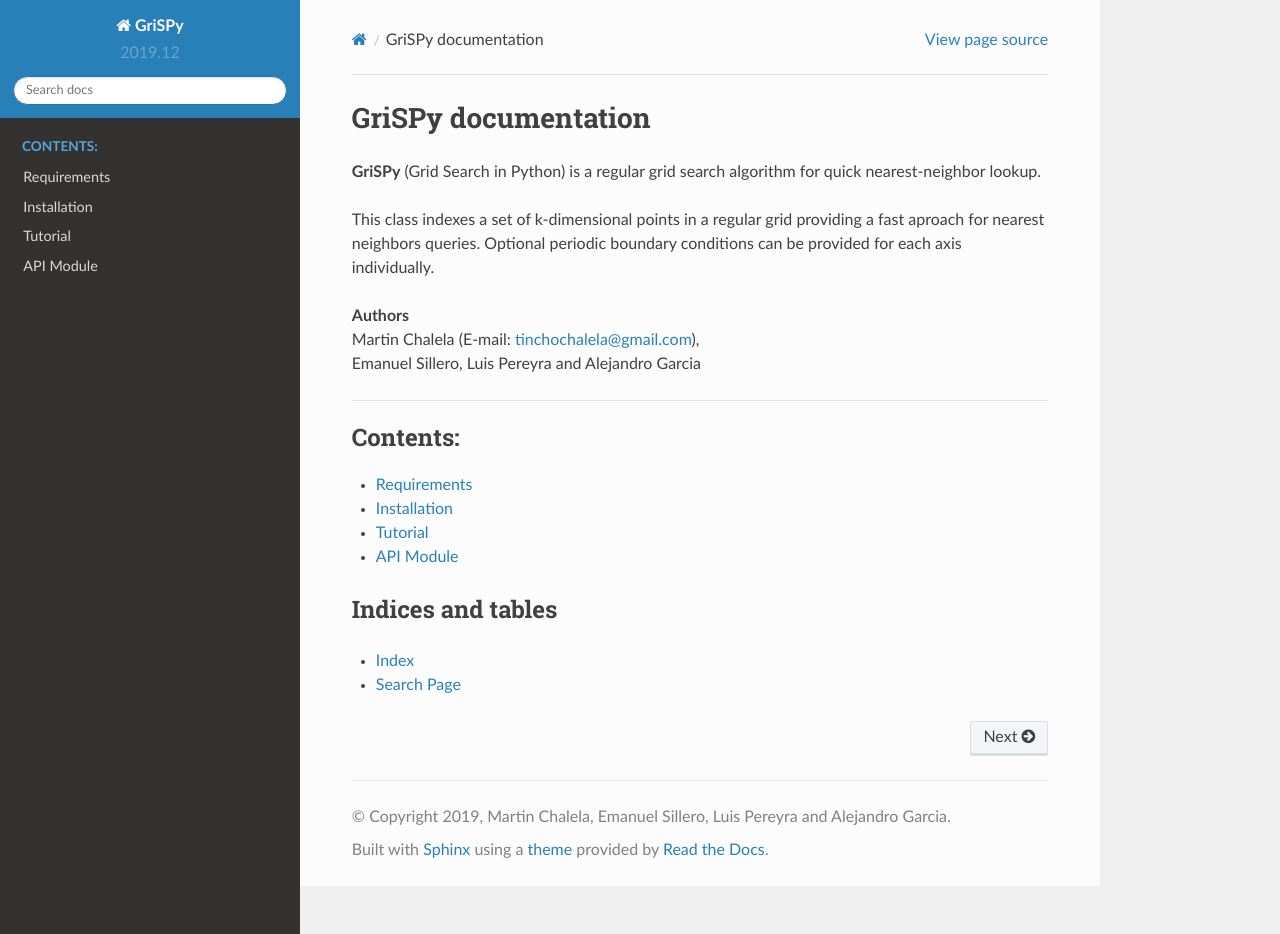
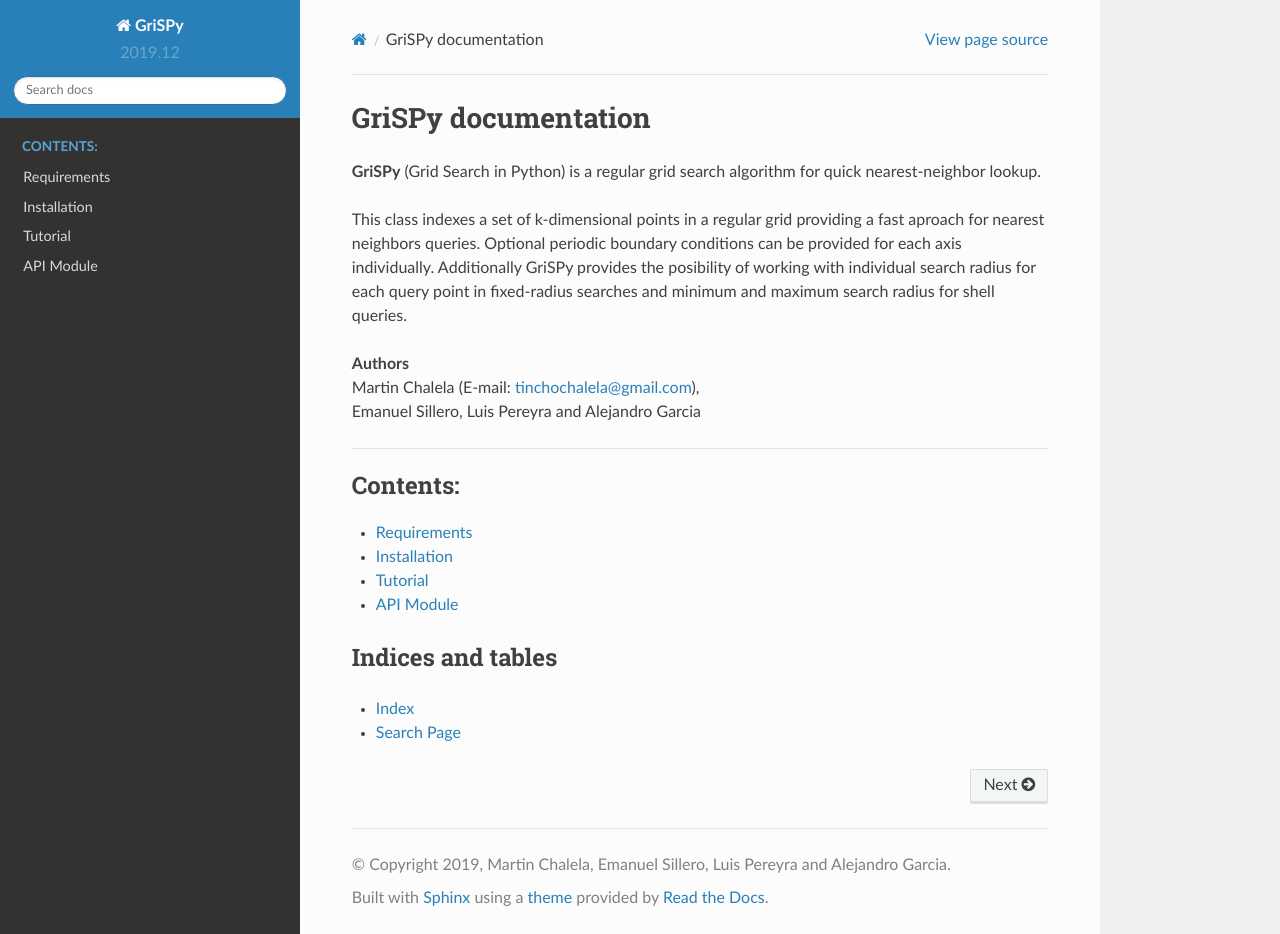
Before and after one commit to mchalela/GriSPy, a Sphinx documentation site: the page built from docs/source/index.rst, in a window 1280 px wide and 934 px high. Built offline with Sphinx 7.4.7 and the Read the Docs theme 2.0.0, drawn with Linux system fonts in a browser that asks for light colours.

Commit message:
Update index.rst

```diff
--- a/docs/source/index.rst
+++ b/docs/source/index.rst
@@ -9,7 +9,7 @@ GriSPy documentation
 
 **GriSPy** (Grid Search in Python) is a regular grid search algorithm for quick nearest-neighbor lookup.
 
-This class indexes a set of k-dimensional points in a regular grid providing a fast aproach for nearest neighbors queries. Optional periodic boundary conditions can be provided for each axis individually.
+This class indexes a set of k-dimensional points in a regular grid providing a fast aproach for nearest neighbors queries. Optional periodic boundary conditions can be provided for each axis individually. Additionally GriSPy provides the posibility of working with individual search radius for each query point in fixed-radius searches and minimum and maximum search radius for shell queries.
 
 | **Authors**
 | Martin Chalela (E-mail: tinchochalela@gmail.com),
```
